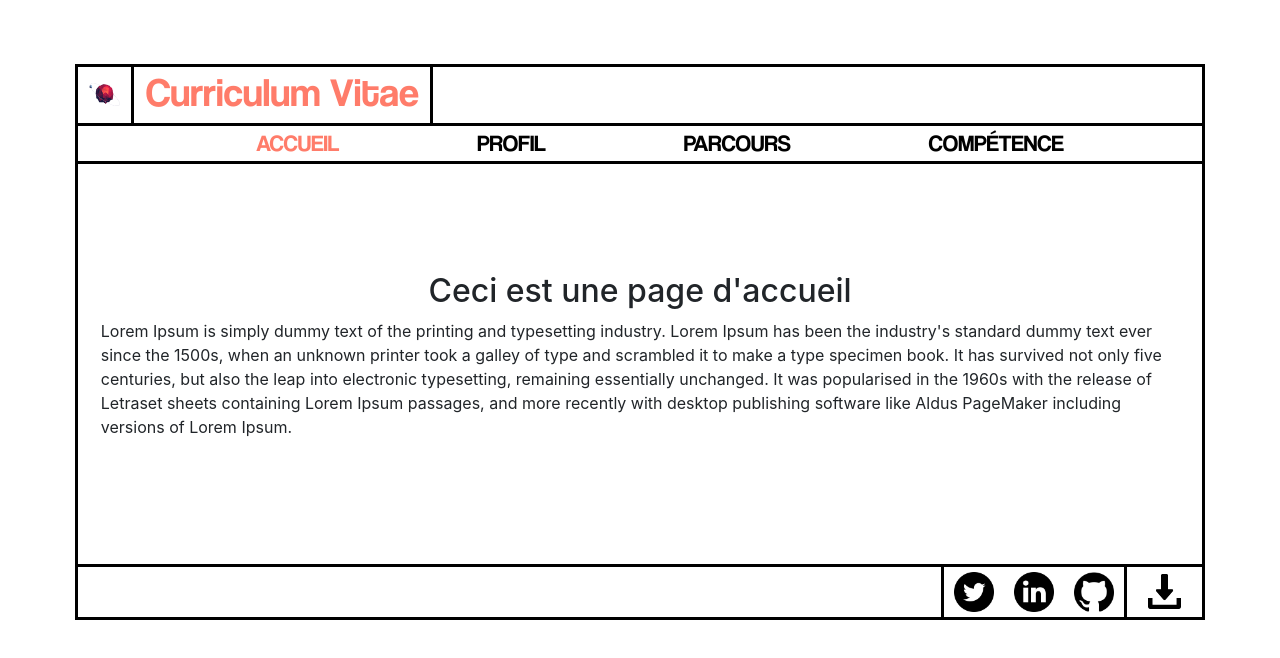
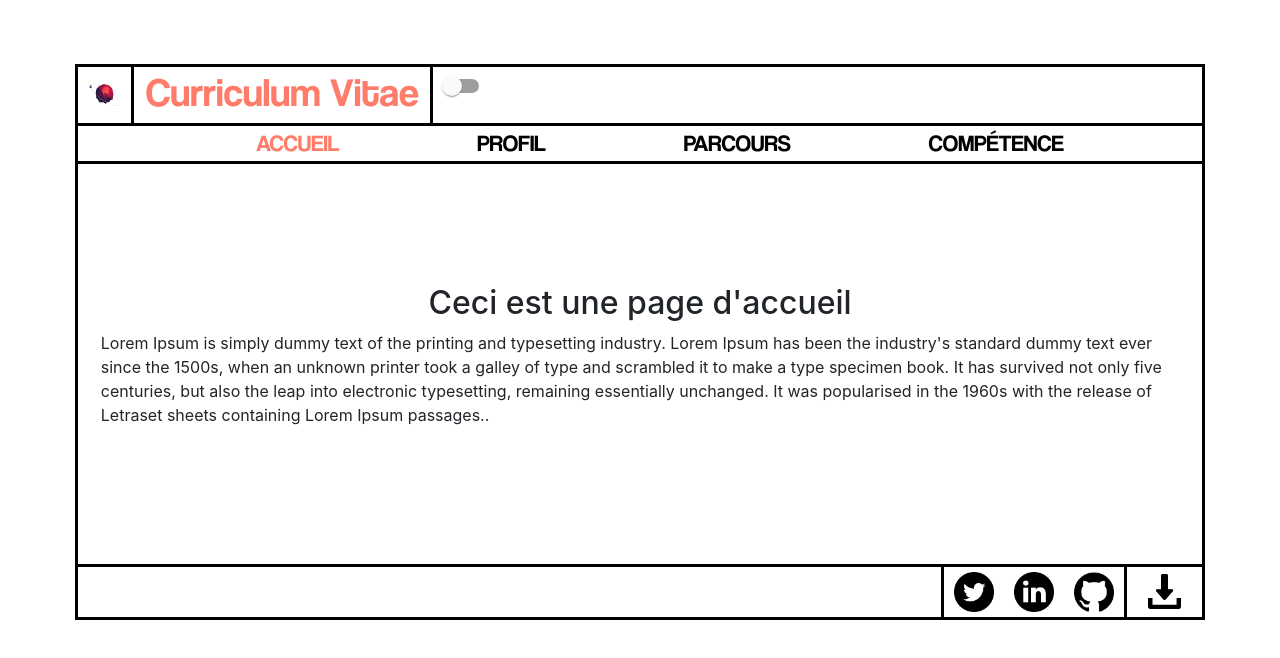
Before and after one commit to AlexFenoul/cv-react, a React (Create React App) app: page / in a window 1280 px wide. Shown: the top 658 px of the page. Built offline with nearby package versions, Linux system fonts and the light colour scheme.

Commit message:
Redux test

```diff
--- a/src/App.css
+++ b/src/App.css
@@ -19,6 +19,9 @@ body{
   height: 400px;
 }
 
+.switch{
+}
+
 @font-face {
   font-family: 'Timeless';
   src: local('Timeless'), url(./assets/font/Timeless.ttf) format('truetype');
--- a/src/App.js
+++ b/src/App.js
@@ -33,7 +33,7 @@ function App() {
           <Route exact path="/">
             <div className='home'>
               <h2> Ceci est une page d'accueil </h2>
-              <p>Lorem Ipsum is simply dummy text of the printing and typesetting industry. Lorem Ipsum has been the industry's standard dummy text ever since the 1500s, when an unknown printer took a galley of type and scrambled it to make a type specimen book. It has survived not only five centuries, but also the leap into electronic typesetting, remaining essentially unchanged. It was popularised in the 1960s with the release of Letraset sheets containing Lorem Ipsum passages, and more recently with desktop publishing software like Aldus PageMaker including versions of Lorem Ipsum.</p>
+              <p>Lorem Ipsum is simply dummy text of the printing and typesetting industry. Lorem Ipsum has been the industry's standard dummy text ever since the 1500s, when an unknown printer took a galley of type and scrambled it to make a type specimen book. It has survived not only five centuries, but also the leap into electronic typesetting, remaining essentially unchanged. It was popularised in the 1960s with the release of Letraset sheets containing Lorem Ipsum passages..</p>
             </div>
           </Route>
           <Route component={PageNotFound} />
--- a/src/core/layout/header/head/Head.js
+++ b/src/core/layout/header/head/Head.js
@@ -1,18 +1,34 @@
-import React, { useState } from 'react';
+import React from 'react';
 import { } from 'react-redux';
-import { } from './headSlice.js';
+import { selectColor, changeColor } from './headSlice.js';
+import { useSelector, useDispatch } from 'react-redux';
 import styles from './Head.module.css';
+import Switch from '@material-ui/core/Switch';
 
 const logo = "logo.png"
 
 export function Head() {
 
+  const color = useSelector(selectColor);
+  const dispatch = useDispatch();
+
   return (
-    <div className={styles.head}>
-      <img className={styles.logo} src={logo} alt="Logo" />
-      <div className={styles.titleContainer}>
-        <h1 className={styles.title}>Curriculum Vitae</h1>
+    <div>
+      <div className={styles.head}>
+        <img className={styles.logo} src={logo} alt="Logo" />
+        <div className={styles.titleContainer}>
+          <h1 className={styles.title}>Curriculum Vitae</h1>
+        </div>
+        <div className={styles.switch}>
+          <Switch
+            checked={color}
+            onChange={dispatch(changeColor())}
+            name="checked"
+            inputProps={{ 'aria-label': 'secondary checkbox' }}
+          />
+        </div>
       </div>
     </div>
+
   );
 }
--- a/src/core/layout/header/head/headSlice.js
+++ b/src/core/layout/header/head/headSlice.js
@@ -3,12 +3,17 @@ import { createSlice } from '@reduxjs/toolkit';
 export const headSlice = createSlice({
   name: 'head',
   initialState: {
+    color: true,
   },
   reducers: {
-
+    changeColor: state => {
+      state.color = !state.color;
+    },
   },
 });
 
-// export const { } = headSlice.actions;
+export const { changeColor } = headSlice.actions;
+
+export const selectColor = state => state.color;
 
 export default headSlice.reducer;
```
